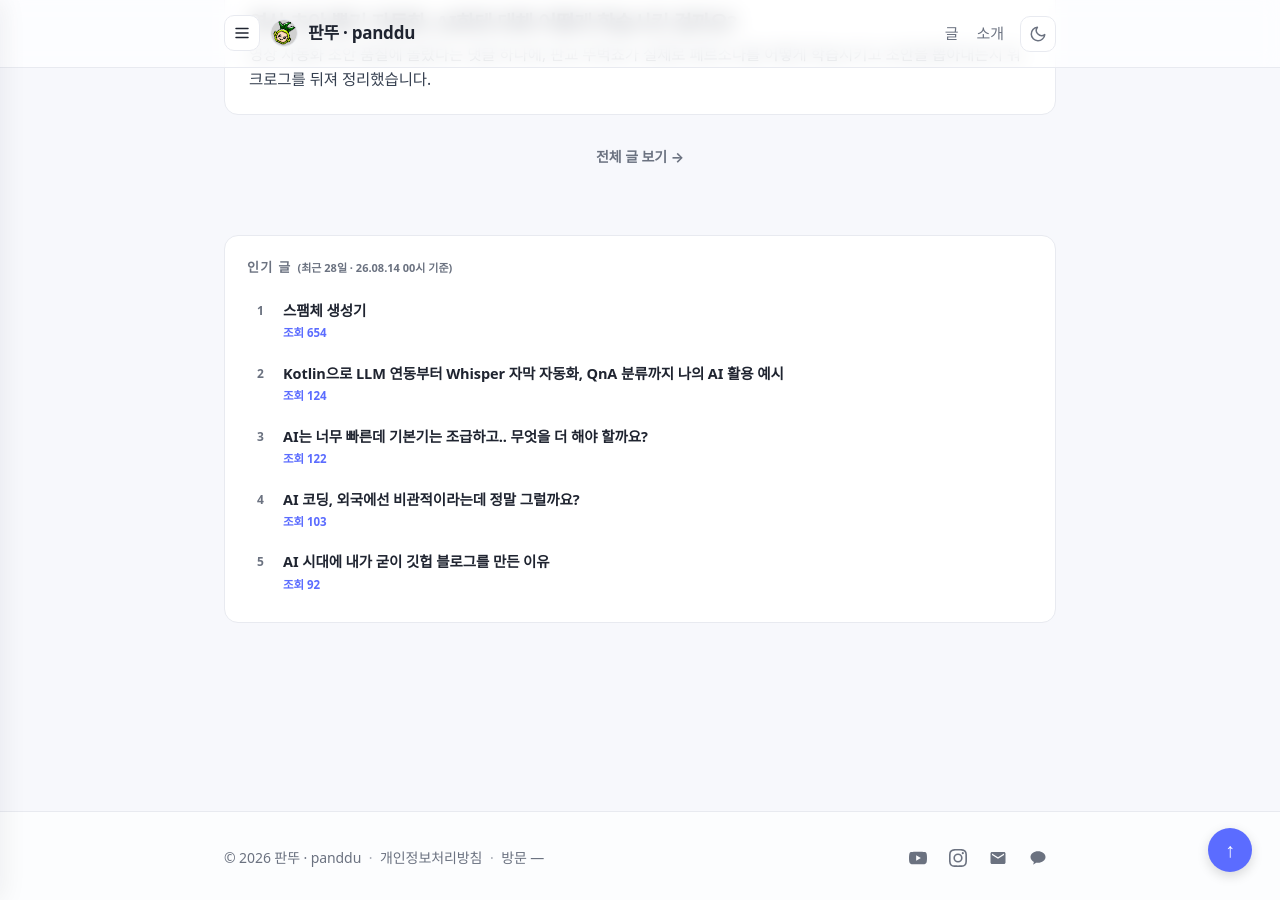
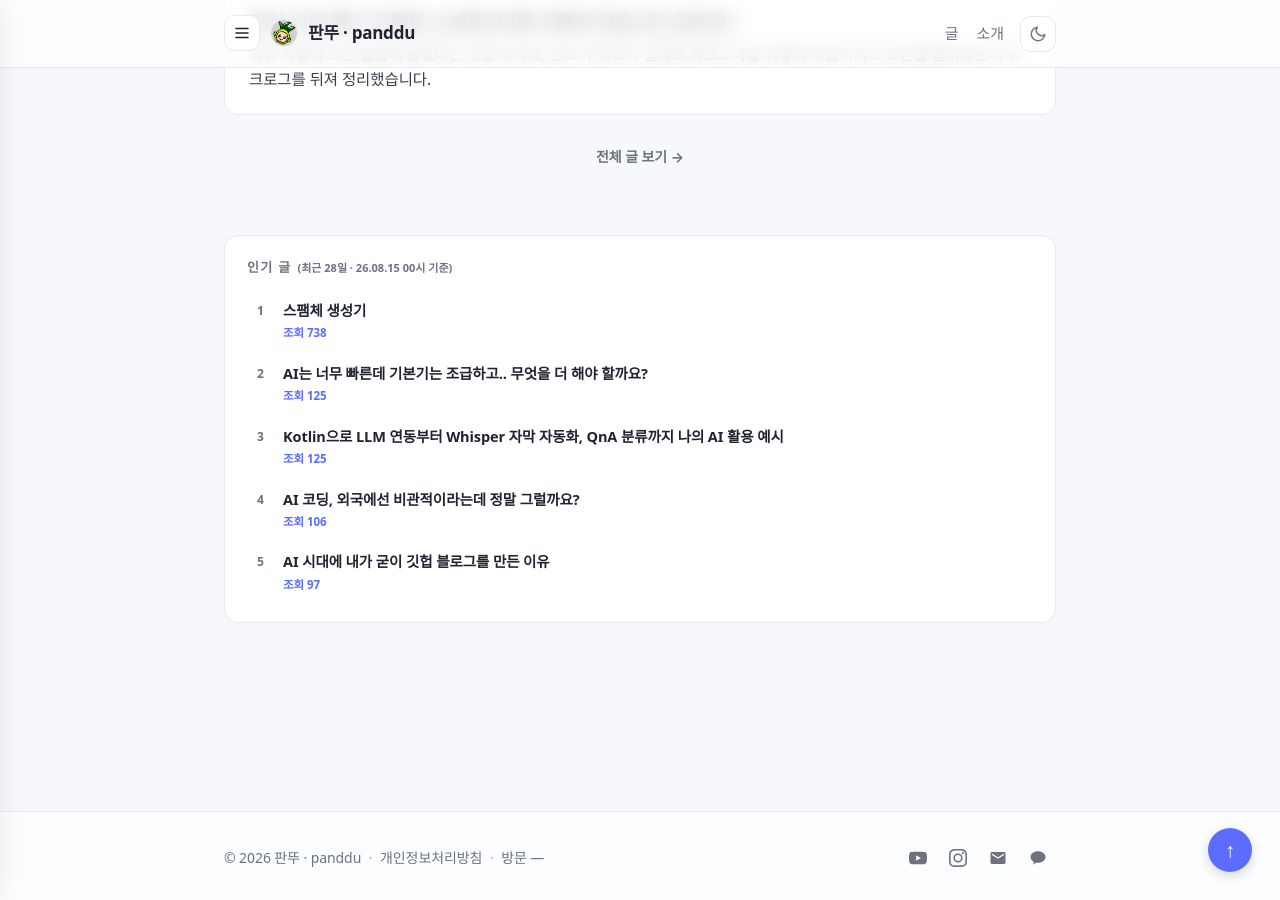
Before and after one commit to panddu/panddu.github.io, a Jekyll site: the page built from index.html, in a window 1280 px wide and 900 px high, scrolled down 2017 px. Built offline with Jekyll 4.4.1, drawn with Linux system fonts in a browser that asks for light colours; some web fonts are replaced.

Commit message:
chore: update popular posts

```diff
--- a/_data/popular_posts.json
+++ b/_data/popular_posts.json
@@ -1,31 +1,31 @@
 {
-  "generated_at": "2026-08-14T00:57:48+09:00",
+  "generated_at": "2026-08-15T00:50:21+09:00",
   "period_days": 28,
   "posts": [
     {
       "title": "스팸체 생성기",
       "url": "/posts/2019/04/spammaker/",
-      "views": 654
+      "views": 738
+    },
+    {
+      "title": "AI는 너무 빠른데 기본기는 조급하고.. 무엇을 더 해야 할까요?",
+      "url": "/posts/2026/08/ai-and-basic-skills/",
+      "views": 125
     },
     {
       "title": "Kotlin으로 LLM 연동부터 Whisper 자막 자동화, QnA 분류까지 나의 AI 활용 예시",
       "url": "/posts/2026/08/panddu-ai-workflow/",
-      "views": 124
-    },
-    {
-      "title": "AI는 너무 빠른데 기본기는 조급하고.. 무엇을 더 해야 할까요?",
-      "url": "/posts/2026/08/ai-and-basic-skills/",
-      "views": 122
+      "views": 125
     },
     {
       "title": "AI 코딩, 외국에선 비관적이라는데 정말 그럴까요?",
       "url": "/posts/2026/08/ai-coding-sentiment/",
-      "views": 103
+      "views": 106
     },
     {
       "title": "AI 시대에 내가 굳이 깃헙 블로그를 만든 이유",
       "url": "/posts/2026/08/why-i-made-github-blog/",
-      "views": 92
+      "views": 97
     }
   ]
 }
```
